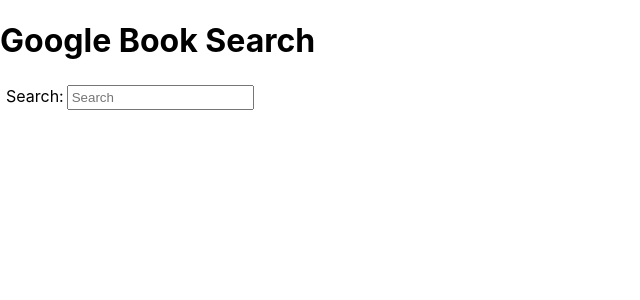
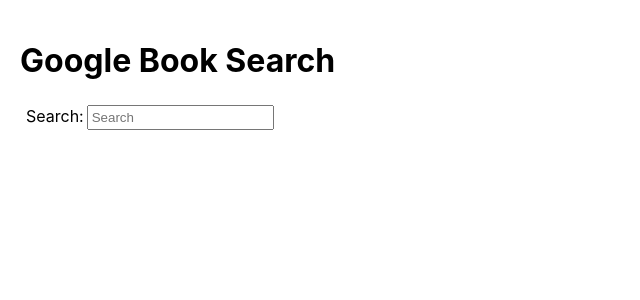
Before and after one commit to grobelDev-thinkful/react-google-books-search-demo, a React (Create React App) app: page / in a window 1280 px wide. Shown: the top 300 px of the page, without its empty margins (0-640 px from the left). Built offline with nearby package versions, Linux system fonts and the light colour scheme.

Commit message:
cleaned container styling

```diff
--- a/src/App.js
+++ b/src/App.js
@@ -1,9 +1,14 @@
 import React, { Component } from 'react';
 import './App.css';
+import styled, { css } from 'styled-components'
+
 
 import SearchApp from './SearchApp/SearchApp.js';
 import ResultsList from './ResultsList/ResultsList.js';
 
+const Container = styled.div`
+  padding: 20px;
+`;
 
 class App extends Component {
   constructor(props) {
@@ -32,6 +37,7 @@
   render() {
     return (
       <div className="App" >
+        <Container>
           <h1>Google Book Search</h1>
           <SearchApp
             handleSearch={results => this.setResults(results)}
@@ -45,7 +51,9 @@
           <p>testing</p>
           <p>testing</p>
         </li> */}
+        </Container>
       </div>
+
     );
   }
 }
```
Lines whose indentation alone changed are shown as unchanged.
